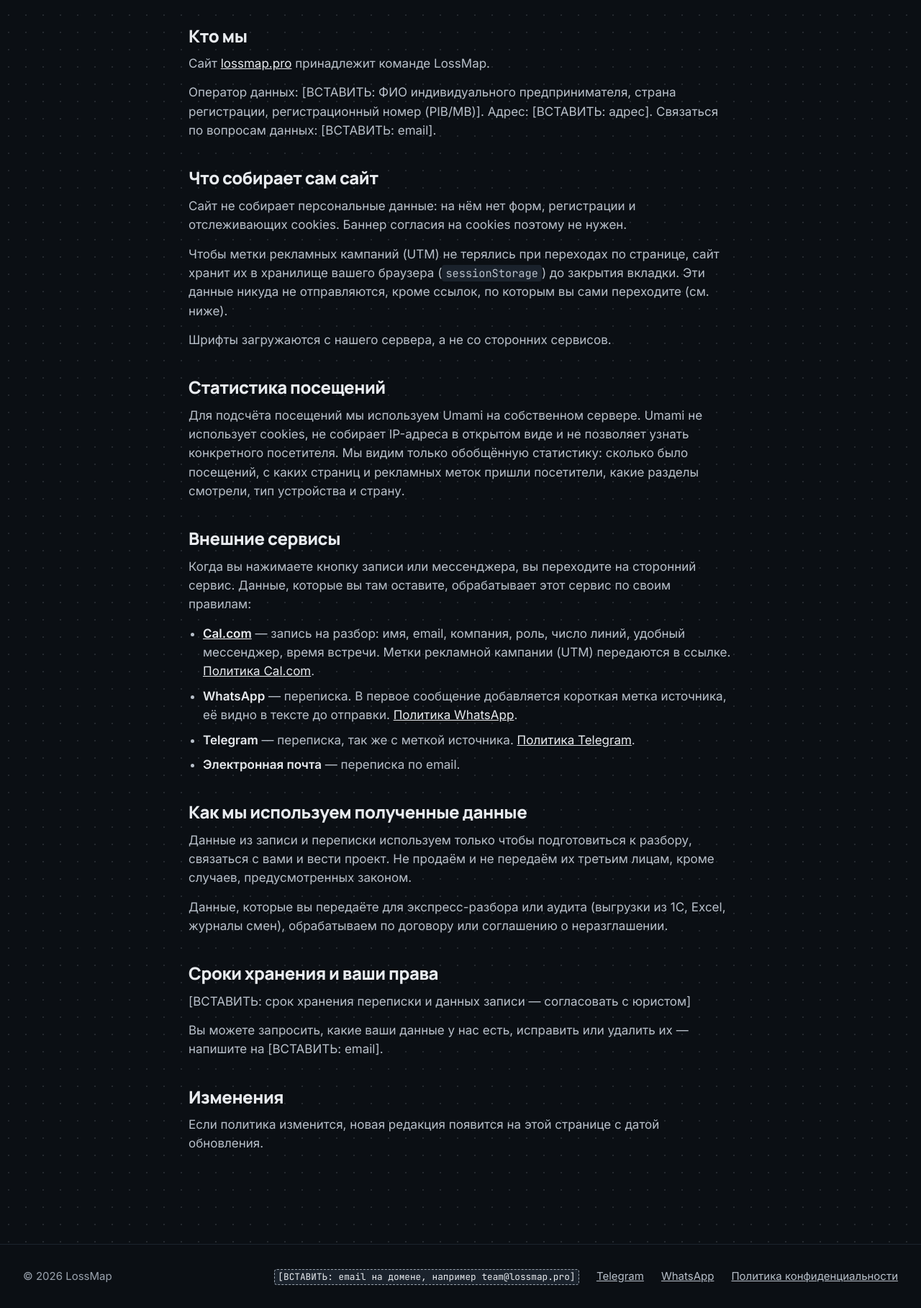
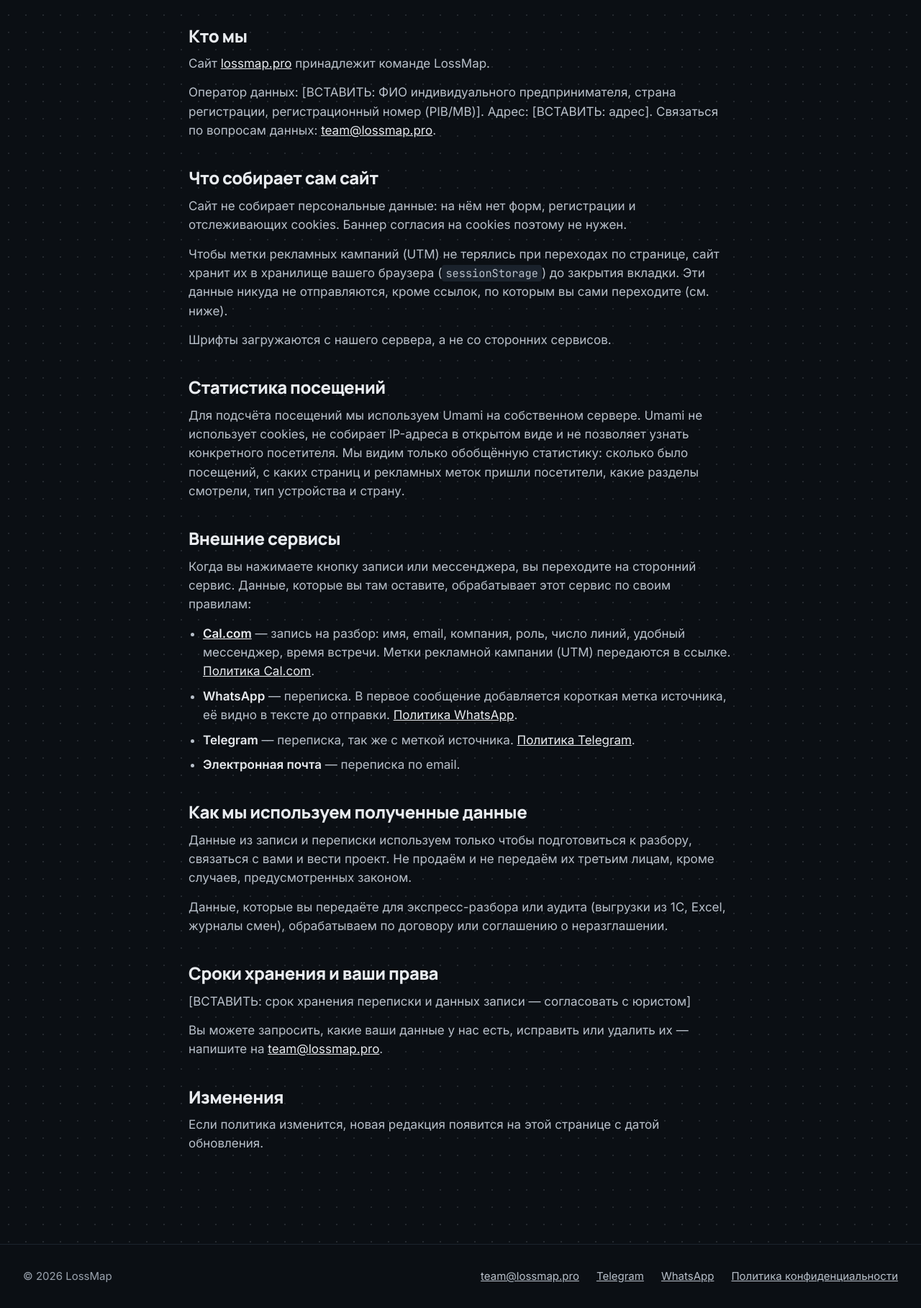
Before and after one commit to oleinik-dn/LossMap, an Astro site: page /privacy in a window 1280 px wide. Shown: the part 327-2144 px from the top of the page at 72% size. Built offline with nearby package versions, Linux system fonts and the light colour scheme; Astro itself is replaced by a stand-in of ours.

Commit message:
Контакты: email team@lossmap.pro (сайт и политика конфиденциальности)
Co-Authored-By: Claude Opus 5.5 <noreply@anthropic.com>
Claude-Session: https://claude.ai/code/session_01BwVK3o8YLJ9Wb1jnjJiKGa

```diff
--- a/src/content/ru/privacy.md
+++ b/src/content/ru/privacy.md
@@ -10,7 +10,7 @@ updated: "[ВСТАВИТЬ: дата редакции]"
 
 Оператор данных: [ВСТАВИТЬ: ФИО индивидуального предпринимателя, страна регистрации, регистрационный номер (PIB/MB)].
 Адрес: [ВСТАВИТЬ: адрес].
-Связаться по вопросам данных: [ВСТАВИТЬ: email].
+Связаться по вопросам данных: team@lossmap.pro.
 
 ## Что собирает сам сайт
 
@@ -43,7 +43,7 @@ updated: "[ВСТАВИТЬ: дата редакции]"
 
 [ВСТАВИТЬ: срок хранения переписки и данных записи — согласовать с юристом]
 
-Вы можете запросить, какие ваши данные у нас есть, исправить или удалить их — напишите на [ВСТАВИТЬ: email].
+Вы можете запросить, какие ваши данные у нас есть, исправить или удалить их — напишите на team@lossmap.pro.
 
 ## Изменения
 
--- a/src/content/ru/site.json
+++ b/src/content/ru/site.json
@@ -40,7 +40,7 @@
     "privacy": "/privacy"
   },
   "contacts": {
-    "email": "[ВСТАВИТЬ: email на домене, например team@lossmap.pro]",
+    "email": "team@lossmap.pro",
     "whatsappNumber": "[ВСТАВИТЬ: номер WhatsApp в формате 77001234567]",
     "whatsappText": "Здравствуйте! Хочу обсудить разбор потерь на нашем производстве.",
     "telegramUser": "[ВСТАВИТЬ: ник Telegram без @]",
```
Also changed, not shown: TODO.md (+1 -1 lines).
